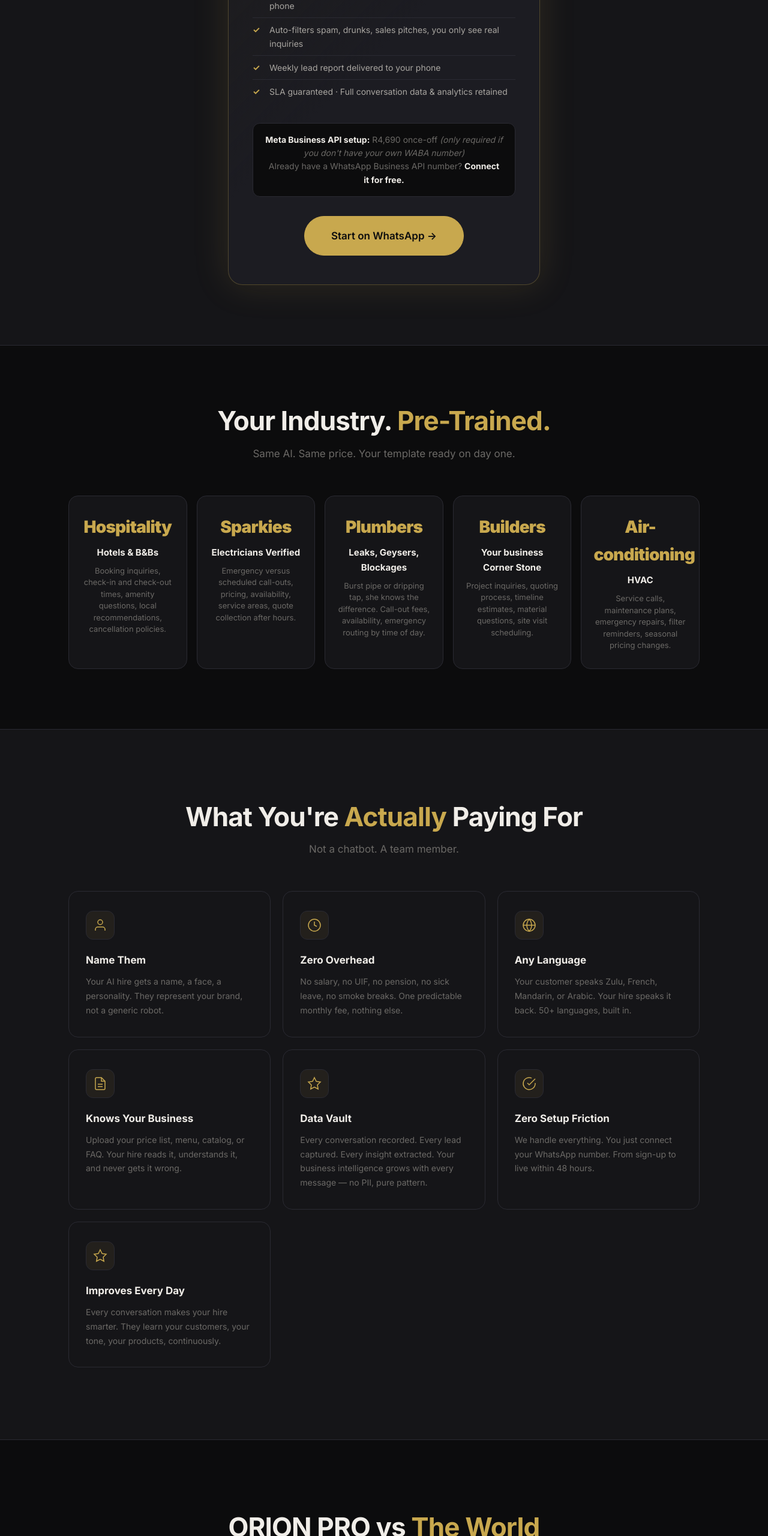
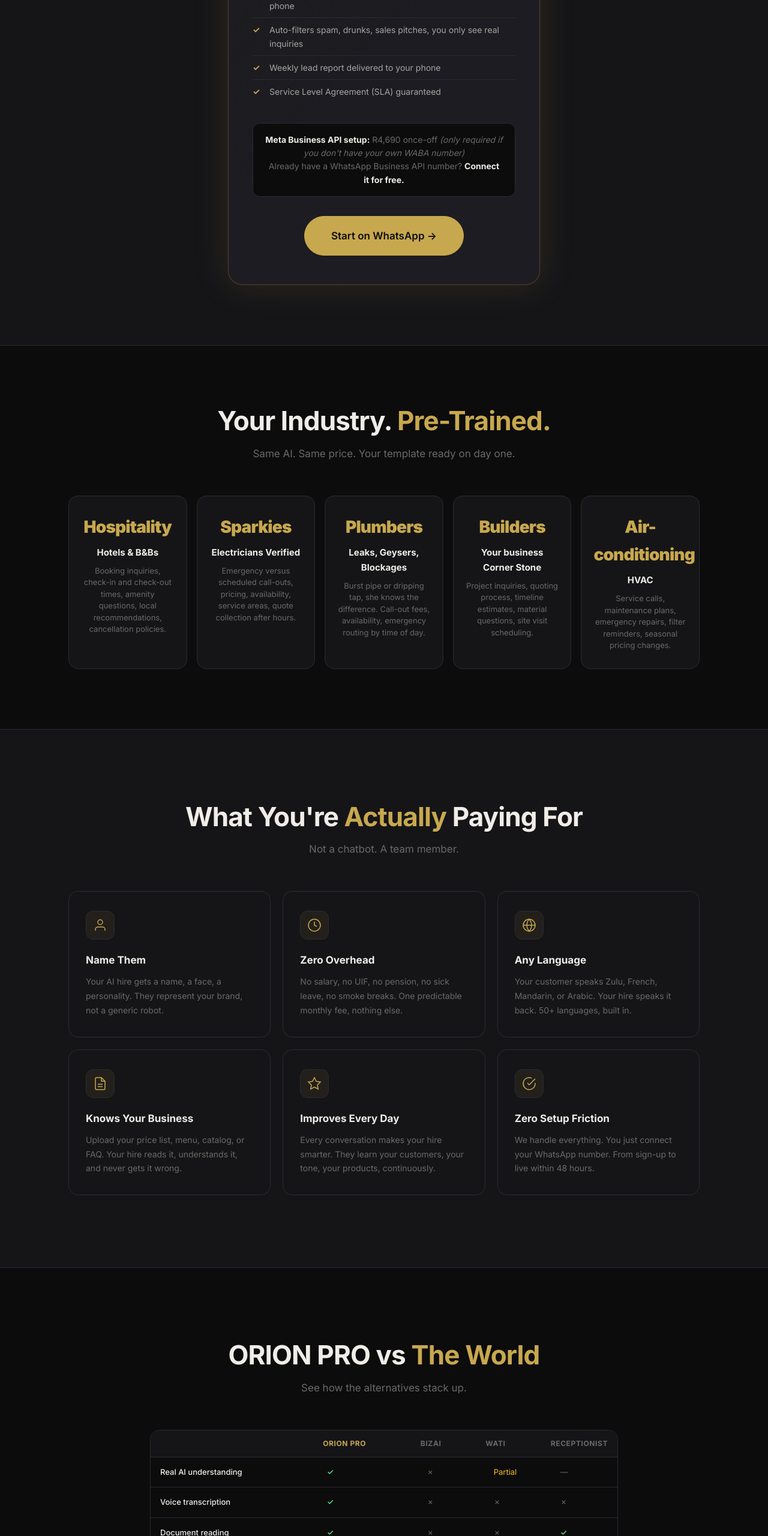
Before and after one commit to Oriondevcore/ventures, a plain HTML site: page index.html in a window 1280 px wide. Shown: the part 3060-5620 px from the top of the page at 60% size. Drawn offline with Linux system fonts and the light colour scheme.

Commit message:
Remove data-harvesting copy from public page - internal strategy only

```diff
--- a/index.html
+++ b/index.html
@@ -421,7 +421,7 @@
         <li>Smart lead capture with instant WhatsApp notification to your phone</li>
         <li>Auto-filters spam, drunks, sales pitches, you only see real inquiries</li>
         <li>Weekly lead report delivered to your phone</li>
-        <li>SLA guaranteed &middot; Full conversation data &amp; analytics retained</li>
+        <li>Service Level Agreement (SLA) guaranteed</li>
       </ul>
       <div class="price-setup">
         <strong>Meta Business API setup:</strong> R4,690 once-off <em>(only required if you don't have your own WABA number)</em><br>
@@ -507,8 +507,8 @@
         <div class="feature-icon">
           <svg width="24" height="24" viewBox="0 0 24 24" fill="none" stroke="currentColor" stroke-width="1.5"><polygon points="12 2 15.09 8.26 22 9.27 17 14.14 18.18 21.02 12 17.77 5.82 21.02 7 14.14 2 9.27 8.91 8.26 12 2"/></svg>
         </div>
-        <h3>Data Vault</h3>
-        <p>Every conversation recorded. Every lead captured. Every insight extracted. Your business intelligence grows with every message — no PII, pure pattern.</p>
+        <h3>Improves Every Day</h3>
+        <p>Every conversation makes your hire smarter. They learn your customers, your tone, your products, continuously.</p>
       </div>
       <div class="feature-card">
         <div class="feature-icon">
@@ -516,13 +516,6 @@
         </div>
         <h3>Zero Setup Friction</h3>
         <p>We handle everything. You just connect your WhatsApp number. From sign-up to live within 48 hours.</p>
-      </div>
-      <div class="feature-card">
-        <div class="feature-icon">
-          <svg width="24" height="24" viewBox="0 0 24 24" fill="none" stroke="currentColor" stroke-width="1.5"><polygon points="12 2 15.09 8.26 22 9.27 17 14.14 18.18 21.02 12 17.77 5.82 21.02 7 14.14 2 9.27 8.91 8.26 12 2"/></svg>
-        </div>
-        <h3>Improves Every Day</h3>
-        <p>Every conversation makes your hire smarter. They learn your customers, your tone, your products, continuously.</p>
       </div>
     </div>
   </div>
@@ -600,7 +593,7 @@
     <h2 class="cta-title">Buy Back <span class="gold">Your Business</span></h2>
     <p class="cta-desc">Your customers are messaging you right now. Some of them are ready to buy. The rest are talking to your competitors. Every minute you wait is a lead you don't get back.</p>
     <a href="https://wa.me/27703080516?text=Howzit%20Orion%20PRO%20-%20I%20want%20to%20sign%20up" class="btn btn-primary btn-lg">Start on WhatsApp &rarr;</a>
-    <p class="cta-note">R2,690/mo &middot; SLA &amp; Terms apply &middot; Data analytics included</p>
+    <p class="cta-note">R2,690/mo &middot; SLA &amp; Terms apply</p>
   </div>
 </section>
 
```
